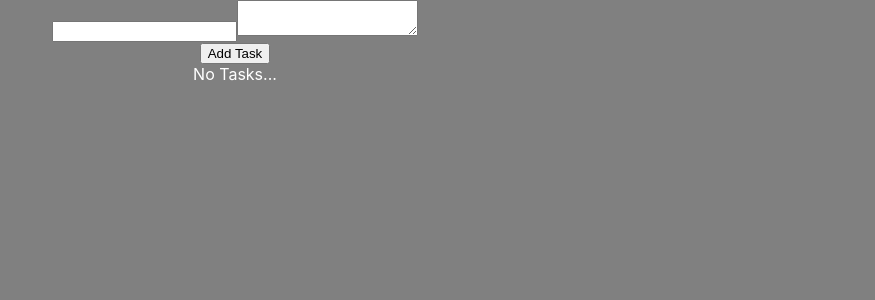
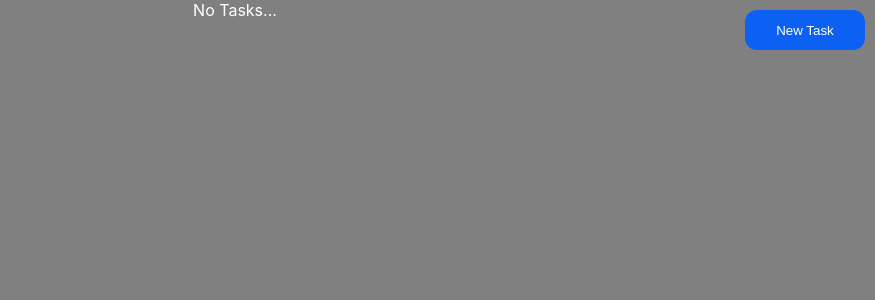
Before and after one commit to Beard2Man/ToDoList, a React (Create React App) app: page / in a window 1280 px wide. Shown: the top 300 px of the page, without its empty margins (405-1280 px from the left). Built offline with nearby package versions, Linux system fonts and the light colour scheme.

Commit message:
Task add

```diff
--- a/src/App.js
+++ b/src/App.js
@@ -3,6 +3,9 @@ import { useState, useEffect } from "react";
 import AddTaskForm from "./components/AddTaskForm.jsx";
 import UpdateForm from "./components/UpdateForm.jsx";
 import ToDo from "./components/ToDo.jsx";
+
+/* IMPORT CSS */
+import "./styleComponents/addTask.scss";
 
 import "./App.scss";
 
@@ -74,8 +77,13 @@ function App() {
     setUpdateData("");
   };
 
+  /*Show and hide*/
+  const [isShown, setIsShown] = useState(false);
+  const handleClick = (e) => {
+    setIsShown((current) => !current);
+  };
   return (
-    <div className="App">
+    <div className="App container">
       {updateData && updateData ? (
         <UpdateForm
           updateData={updateData}
@@ -84,6 +92,12 @@ function App() {
           updateTask={updateTask}
         />
       ) : (
+        <div>
+          <button className="btnAddTask" onClick={handleClick}>
+            New Task
+          </button>
+          {isShown && (
+            <div>
               <AddTaskForm
                 newTask={newTask}
                 setNewTask={setNewTask}
@@ -91,6 +105,9 @@ function App() {
                 desc={desc}
                 setDesc={setDesc}
               />
+            </div>
+          )}
+        </div>
       )}
 
       {toDo && toDo.length ? "" : "No Tasks..."}
--- a/src/App.scss
+++ b/src/App.scss
@@ -4,8 +4,22 @@ body {
 }
 
 .App {
+  .btnAddTask {
+    top: 10px;
+    right: 10px;
+    position: absolute;
+    cursor: pointer;
+    color: white;
+    border-radius: 12px;
+    border: none;
+    background-color: rgba(0, 94, 255, 0.906);
+    height: 40px;
+    width: 120px;
+  }
   text-align: center;
   .tasksContainer {
+    top: 50%;
+    position: absolute;
     text-align: left;
     position: relative;
     margin-bottom: 20px;
@@ -54,6 +68,7 @@ body {
 
 .container {
   height: 200px;
-  margin: 20px auto;
+  margin: auto;
+
   width: 200px;
 }
--- a/src/components/AddTaskForm.jsx
+++ b/src/components/AddTaskForm.jsx
@@ -1,3 +1,5 @@
+import "../styleComponents/addTask.scss";
+
 const AddTaskForm = ({ newTask, setNewTask, addTask, desc, setDesc }) => {
   const handleKeyDown = (e) => {
     if (e.key === "Enter") {
@@ -7,12 +9,13 @@ const AddTaskForm = ({ newTask, setNewTask, addTask, desc, setDesc }) => {
 
   return (
     <>
-      <div>
+      <div className="addTaskContainer">
         <div>
-          <form action="" onSubmit={addTask}>
+          <form className="taskForm" action="" onSubmit={addTask}>
             <input
+              placeholder="Task title..."
               type="text"
-              className=""
+              className="inputTask"
               value={newTask}
               onKeyDown={handleKeyDown}
               onChange={(e) => setNewTask(e.target.value)}
@@ -20,14 +23,16 @@ const AddTaskForm = ({ newTask, setNewTask, addTask, desc, setDesc }) => {
 
             <textarea
               type="text"
-              className=""
+              className="textareaTask"
               value={desc}
+              placeholder="Task description..."
               // onKeyDown={handleKeyDown}
               onChange={(e) => setDesc(e.target.value)}
             />
           </form>
         </div>
-        <div>
+
+        <div className="btnAdd">
           <button onClick={addTask}>Add Task</button>
         </div>
       </div>
--- /dev/null
+++ b/src/styleComponents/addTask.scss
@@ -0,0 +1,48 @@
+.App {
+  .addTaskContainer {
+    margin-top: 100px;
+    border-radius: 10px;
+    position: absolute;
+    z-index: 1;
+    display: flex;
+    flex-direction: column;
+    border: 1px solid black;
+    width: 500px;
+    height: 500px;
+    background-color: rgba(6, 6, 65, 0.824);
+    .taskForm {
+      align-items: center;
+
+      input {
+        background-color: rgba(0, 94, 255, 0.765);
+        color: white;
+        border: none;
+        border-radius: 5px;
+        height: 25px;
+        margin-top: 5px;
+        width: 250px;
+      }
+      textarea {
+        color: white;
+        background-color: rgba(0, 94, 255, 0.765);
+        border: none;
+        border-radius: 5px;
+        margin-top: 5px;
+        height: 100px;
+        width: 250px;
+      }
+    }
+    .btnAdd {
+      margin-top: auto;
+    }
+  }
+}
+
+.taskForm {
+  display: flex;
+  flex-direction: column;
+  .inputTask {
+  }
+  .textareaTask {
+  }
+}
```
Lines whose indentation alone changed are shown as unchanged.
